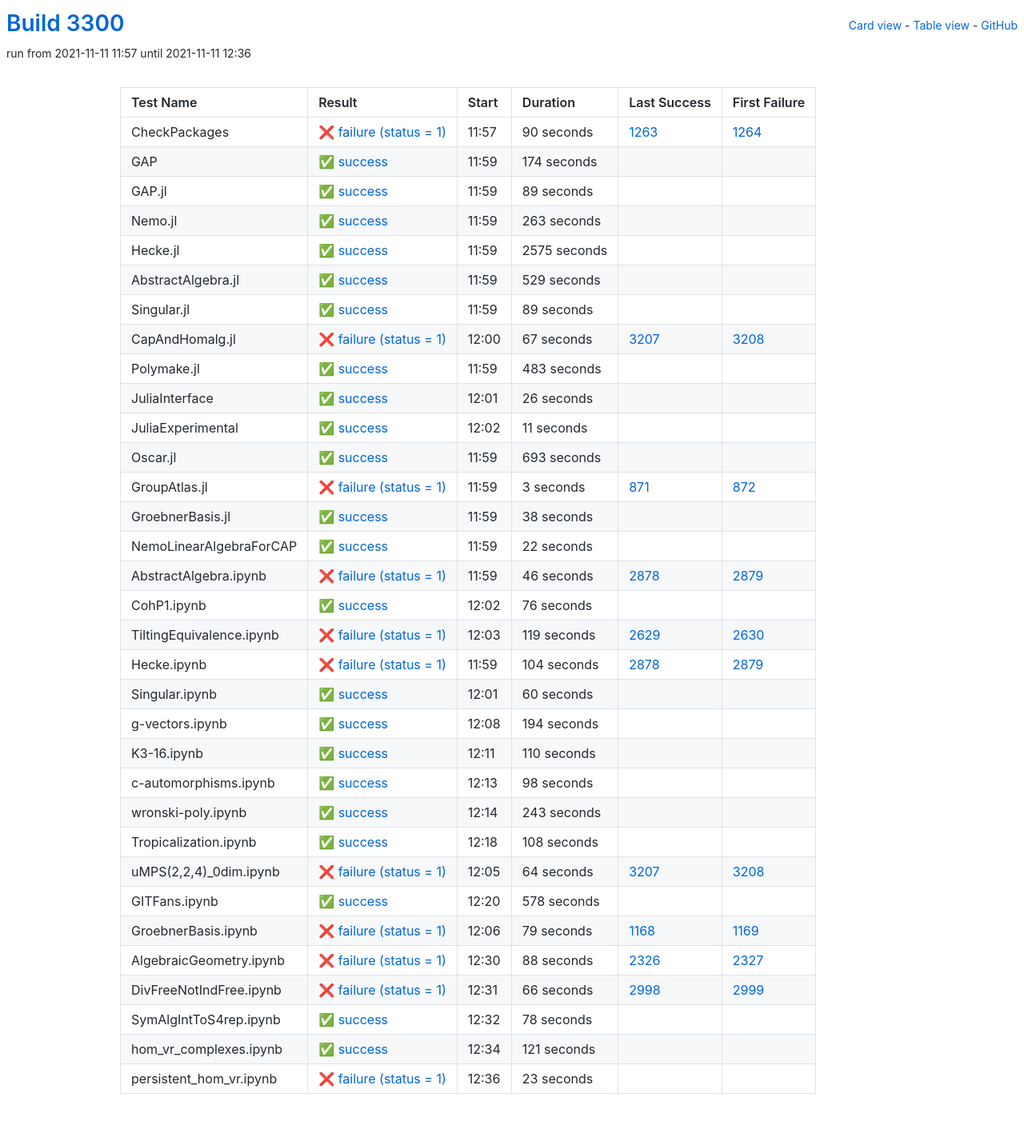
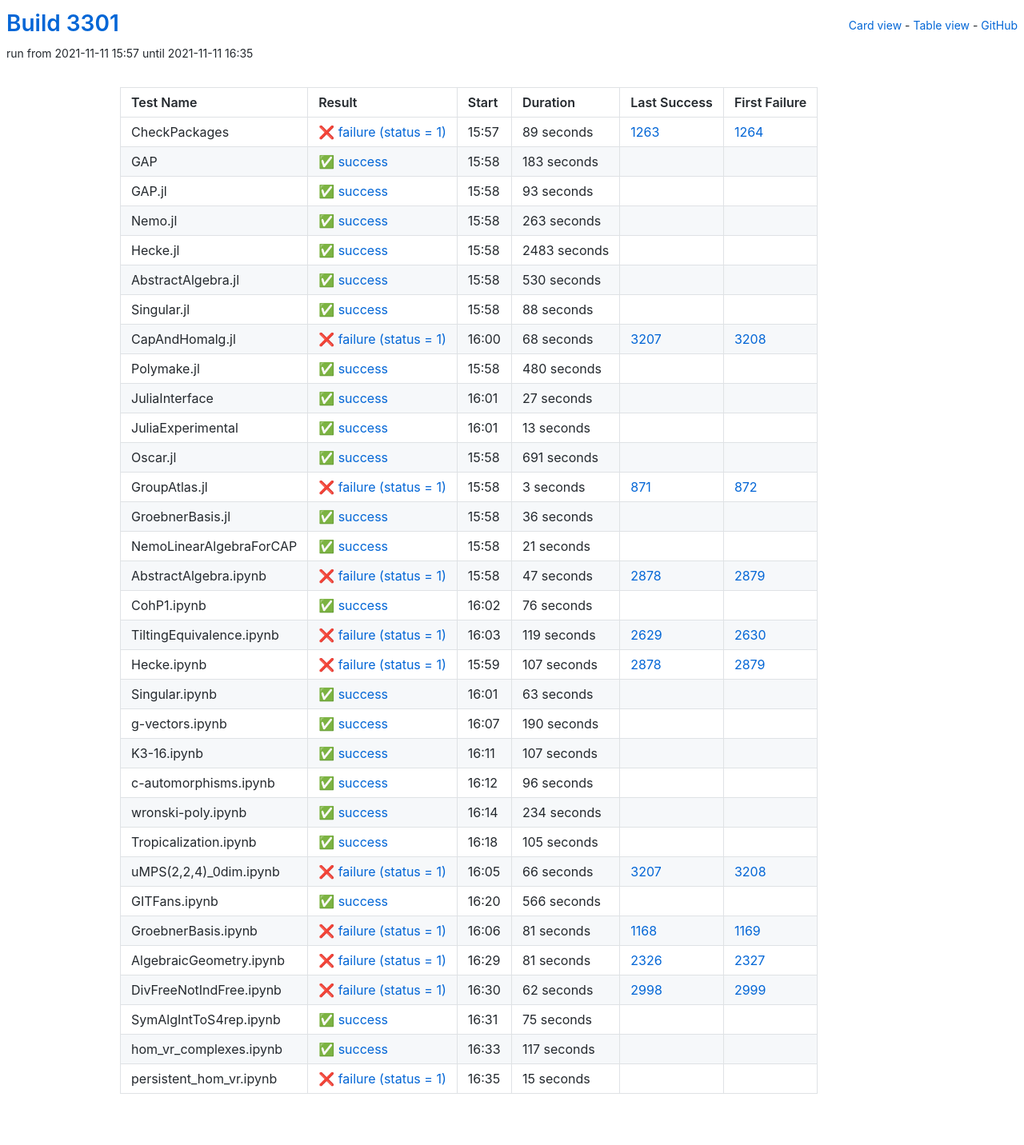
Before and after one commit to oscar-system/oscar-ci-status-stable, a Jekyll site: the page built from table.html, in a window 1280 px wide. Shown: the whole page at 80% size. Built offline with Jekyll 4.4.1, drawn with Linux system fonts in a browser that asks for light colours.

Commit message:
Build #3301

```diff
--- a/_data/ci.yml
+++ b/_data/ci.yml
@@ -1,6 +1,6 @@
 ---
-build: 3300
-build_url: https://oscarci.mathematik.uni-kl.de/job/oscar-stable/3300/
+build: 3301
+build_url: https://oscarci.mathematik.uni-kl.de/job/oscar-stable/3301/
 job: oscar-stable
 organization: oscar-system
 repo: oscar-ci-status-stable
@@ -8,44 +8,44 @@ repourl: https://github.com/oscar-system/oscar-ci-status-stable
 tests:
 - name: CheckPackages
   id: checkpackages
-  log: https://oscarci.mathematik.uni-kl.de/job/oscar-stable/3300/artifact/logs/build-3300/CheckPackages.log
-  start: 2021-11-11 11:57
+  log: https://oscarci.mathematik.uni-kl.de/job/oscar-stable/3301/artifact/logs/build-3301/CheckPackages.log
+  start: 2021-11-11 15:57
   success: false
   exitcode: 1
   status: failure
-  duration: 90
+  duration: 89
   last_success: 1263
   last_success_url: https://oscarci.mathematik.uni-kl.de/job/oscar-stable/1263/
   first_failure: 1264
   first_failure_url: https://oscarci.mathematik.uni-kl.de/job/oscar-stable/1264/
 - name: GAP
   id: gap
-  log: https://oscarci.mathematik.uni-kl.de/job/oscar-stable/3300/artifact/logs/build-3300/GAP.log
-  start: 2021-11-11 11:59
+  log: https://oscarci.mathematik.uni-kl.de/job/oscar-stable/3301/artifact/logs/build-3301/GAP.log
+  start: 2021-11-11 15:58
   success: true
   exitcode: 0
   status: success
-  duration: 174
+  duration: 183
   last_success: false
   last_success_url:
   first_failure: false
   first_failure_url:
 - name: GAP.jl
   id: gap-jl
-  log: https://oscarci.mathematik.uni-kl.de/job/oscar-stable/3300/artifact/logs/build-3300/GAP.jl.log
-  start: 2021-11-11 11:59
+  log: https://oscarci.mathematik.uni-kl.de/job/oscar-stable/3301/artifact/logs/build-3301/GAP.jl.log
+  start: 2021-11-11 15:58
   success: true
   exitcode: 0
   status: success
-  duration: 89
+  duration: 93
   last_success: false
   last_success_url:
   first_failure: false
   first_failure_url:
 - name: Nemo.jl
   id: nemo-jl
-  log: https://oscarci.mathematik.uni-kl.de/job/oscar-stable/3300/artifact/logs/build-3300/Nemo.jl.log
-  start: 2021-11-11 11:59
+  log: https://oscarci.mathematik.uni-kl.de/job/oscar-stable/3301/artifact/logs/build-3301/Nemo.jl.log
+  start: 2021-11-11 15:58
   success: true
   exitcode: 0
   status: success
@@ -56,104 +56,104 @@ tests:
   first_failure_url:
 - name: Hecke.jl
   id: hecke-jl
-  log: https://oscarci.mathematik.uni-kl.de/job/oscar-stable/3300/artifact/logs/build-3300/Hecke.jl.log
-  start: 2021-11-11 11:59
+  log: https://oscarci.mathematik.uni-kl.de/job/oscar-stable/3301/artifact/logs/build-3301/Hecke.jl.log
+  start: 2021-11-11 15:58
   success: true
   exitcode: 0
   status: success
-  duration: 2575
+  duration: 2483
   last_success: false
   last_success_url:
   first_failure: false
   first_failure_url:
 - name: AbstractAlgebra.jl
   id: abstractalgebra-jl
-  log: https://oscarci.mathematik.uni-kl.de/job/oscar-stable/3300/artifact/logs/build-3300/AbstractAlgebra.jl.log
-  start: 2021-11-11 11:59
+  log: https://oscarci.mathematik.uni-kl.de/job/oscar-stable/3301/artifact/logs/build-3301/AbstractAlgebra.jl.log
+  start: 2021-11-11 15:58
   success: true
   exitcode: 0
   status: success
-  duration: 529
+  duration: 530
   last_success: false
   last_success_url:
   first_failure: false
   first_failure_url:
 - name: Singular.jl
   id: singular-jl
-  log: https://oscarci.mathematik.uni-kl.de/job/oscar-stable/3300/artifact/logs/build-3300/Singular.jl.log
-  start: 2021-11-11 11:59
+  log: https://oscarci.mathematik.uni-kl.de/job/oscar-stable/3301/artifact/logs/build-3301/Singular.jl.log
+  start: 2021-11-11 15:58
   success: true
   exitcode: 0
   status: success
-  duration: 89
+  duration: 88
   last_success: false
   last_success_url:
   first_failure: false
   first_failure_url:
 - name: CapAndHomalg.jl
   id: capandhomalg-jl
-  log: https://oscarci.mathematik.uni-kl.de/job/oscar-stable/3300/artifact/logs/build-3300/CapAndHomalg.jl.log
-  start: 2021-11-11 12:00
+  log: https://oscarci.mathematik.uni-kl.de/job/oscar-stable/3301/artifact/logs/build-3301/CapAndHomalg.jl.log
+  start: 2021-11-11 16:00
   success: false
   exitcode: 1
   status: failure
-  duration: 67
+  duration: 68
   last_success: 3207
   last_success_url: https://oscarci.mathematik.uni-kl.de/job/oscar-stable/3207/
   first_failure: 3208
   first_failure_url: https://oscarci.mathematik.uni-kl.de/job/oscar-stable/3208/
 - name: Polymake.jl
   id: polymake-jl
-  log: https://oscarci.mathematik.uni-kl.de/job/oscar-stable/3300/artifact/logs/build-3300/Polymake.jl.log
-  start: 2021-11-11 11:59
+  log: https://oscarci.mathematik.uni-kl.de/job/oscar-stable/3301/artifact/logs/build-3301/Polymake.jl.log
+  start: 2021-11-11 15:58
   success: true
   exitcode: 0
   status: success
-  duration: 483
+  duration: 480
   last_success: false
   last_success_url:
   first_failure: false
   first_failure_url:
 - name: JuliaInterface
   id: juliainterface
-  log: https://oscarci.mathematik.uni-kl.de/job/oscar-stable/3300/artifact/logs/build-3300/JuliaInterface.log
-  start: 2021-11-11 12:01
+  log: https://oscarci.mathematik.uni-kl.de/job/oscar-stable/3301/artifact/logs/build-3301/JuliaInterface.log
+  start: 2021-11-11 16:01
   success: true
   exitcode: 0
   status: success
-  duration: 26
+  duration: 27
   last_success: false
   last_success_url:
   first_failure: false
   first_failure_url:
 - name: JuliaExperimental
   id: juliaexperimental
-  log: https://oscarci.mathematik.uni-kl.de/job/oscar-stable/3300/artifact/logs/build-3300/JuliaExperimental.log
-  start: 2021-11-11 12:02
+  log: https://oscarci.mathematik.uni-kl.de/job/oscar-stable/3301/artifact/logs/build-3301/JuliaExperimental.log
+  start: 2021-11-11 16:01
   success: true
   exitcode: 0
   status: success
-  duration: 11
+  duration: 13
   last_success: false
   last_success_url:
   first_failure: false
   first_failure_url:
 - name: Oscar.jl
   id: oscar-jl
-  log: https://oscarci.mathematik.uni-kl.de/job/oscar-stable/3300/artifact/logs/build-3300/Oscar.jl.log
-  start: 2021-11-11 11:59
+  log: https://oscarci.mathematik.uni-kl.de/job/oscar-stable/3301/artifact/logs/build-3301/Oscar.jl.log
+  start: 2021-11-11 15:58
   success: true
   exitcode: 0
   status: success
-  duration: 693
+  duration: 691
   last_success: false
   last_success_url:
   first_failure: false
   first_failure_url:
 - name: GroupAtlas.jl
   id: groupatlas-jl
-  log: https://oscarci.mathematik.uni-kl.de/job/oscar-stable/3300/artifact/logs/build-3300/GroupAtlas.jl.log
-  start: 2021-11-11 11:59
+  log: https://oscarci.mathematik.uni-kl.de/job/oscar-stable/3301/artifact/logs/build-3301/GroupAtlas.jl.log
+  start: 2021-11-11 15:58
   success: false
   exitcode: 1
   status: failure
@@ -164,44 +164,44 @@ tests:
   first_failure_url: https://oscarci.mathematik.uni-kl.de/job/oscar-stable/872/
 - name: GroebnerBasis.jl
   id: groebnerbasis-jl
-  log: https://oscarci.mathematik.uni-kl.de/job/oscar-stable/3300/artifact/logs/build-3300/GroebnerBasis.jl.log
-  start: 2021-11-11 11:59
+  log: https://oscarci.mathematik.uni-kl.de/job/oscar-stable/3301/artifact/logs/build-3301/GroebnerBasis.jl.log
+  start: 2021-11-11 15:58
   success: true
   exitcode: 0
   status: success
-  duration: 38
+  duration: 36
   last_success: false
   last_success_url:
   first_failure: false
   first_failure_url:
 - name: NemoLinearAlgebraForCAP
   id: nemolinearalgebraforcap
-  log: https://oscarci.mathematik.uni-kl.de/job/oscar-stable/3300/artifact/logs/build-3300/NemoLinearAlgebraForCAP.log
-  start: 2021-11-11 11:59
+  log: https://oscarci.mathematik.uni-kl.de/job/oscar-stable/3301/artifact/logs/build-3301/NemoLinearAlgebraForCAP.log
+  start: 2021-11-11 15:58
   success: true
   exitcode: 0
   status: success
-  duration: 22
+  duration: 21
   last_success: false
   last_success_url:
   first_failure: false
   first_failure_url:
 - name: AbstractAlgebra.ipynb
   id: abstractalgebra-ipynb
-  log: https://oscarci.mathematik.uni-kl.de/job/oscar-stable/3300/artifact/logs/build-3300/AbstractAlgebra.ipynb.log
-  start: 2021-11-11 11:59
+  log: https://oscarci.mathematik.uni-kl.de/job/oscar-stable/3301/artifact/logs/build-3301/AbstractAlgebra.ipynb.log
+  start: 2021-11-11 15:58
   success: false
   exitcode: 1
   status: failure
-  duration: 46
+  duration: 47
   last_success: 2878
   last_success_url: https://oscarci.mathematik.uni-kl.de/job/oscar-stable/2878/
   first_failure: 2879
   first_failure_url: https://oscarci.mathematik.uni-kl.de/job/oscar-stable/2879/
 - name: CohP1.ipynb
   id: cohp1-ipynb
-  log: https://oscarci.mathematik.uni-kl.de/job/oscar-stable/3300/artifact/logs/build-3300/CohP1.ipynb.log
-  start: 2021-11-11 12:02
+  log: https://oscarci.mathematik.uni-kl.de/job/oscar-stable/3301/artifact/logs/build-3301/CohP1.ipynb.log
+  start: 2021-11-11 16:02
   success: true
   exitcode: 0
   status: success
@@ -212,8 +212,8 @@ tests:
   first_failure_url:
 - name: TiltingEquivalence.ipynb
   id: tiltingequivalence-ipynb
-  log: https://oscarci.mathematik.uni-kl.de/job/oscar-stable/3300/artifact/logs/build-3300/TiltingEquivalence.ipynb.log
-  start: 2021-11-11 12:03
+  log: https://oscarci.mathematik.uni-kl.de/job/oscar-stable/3301/artifact/logs/build-3301/TiltingEquivalence.ipynb.log
+  start: 2021-11-11 16:03
   success: false
   exitcode: 1
   status: failure
@@ -224,180 +224,180 @@ tests:
   first_failure_url: https://oscarci.mathematik.uni-kl.de/job/oscar-stable/2630/
 - name: Hecke.ipynb
   id: hecke-ipynb
-  log: https://oscarci.mathematik.uni-kl.de/job/oscar-stable/3300/artifact/logs/build-3300/Hecke.ipynb.log
-  start: 2021-11-11 11:59
+  log: https://oscarci.mathematik.uni-kl.de/job/oscar-stable/3301/artifact/logs/build-3301/Hecke.ipynb.log
+  start: 2021-11-11 15:59
   success: false
   exitcode: 1
   status: failure
-  duration: 104
+  duration: 107
   last_success: 2878
   last_success_url: https://oscarci.mathematik.uni-kl.de/job/oscar-stable/2878/
   first_failure: 2879
   first_failure_url: https://oscarci.mathematik.uni-kl.de/job/oscar-stable/2879/
 - name: Singular.ipynb
   id: singular-ipynb
-  log: https://oscarci.mathematik.uni-kl.de/job/oscar-stable/3300/artifact/logs/build-3300/Singular.ipynb.log
-  start: 2021-11-11 12:01
+  log: https://oscarci.mathematik.uni-kl.de/job/oscar-stable/3301/artifact/logs/build-3301/Singular.ipynb.log
+  start: 2021-11-11 16:01
   success: true
   exitcode: 0
   status: success
-  duration: 60
+  duration: 63
   last_success: false
   last_success_url:
   first_failure: false
   first_failure_url:
 - name: g-vectors.ipynb
   id: g-vectors-ipynb
-  log: https://oscarci.mathematik.uni-kl.de/job/oscar-stable/3300/artifact/logs/build-3300/g-vectors.ipynb.log
-  start: 2021-11-11 12:08
+  log: https://oscarci.mathematik.uni-kl.de/job/oscar-stable/3301/artifact/logs/build-3301/g-vectors.ipynb.log
+  start: 2021-11-11 16:07
   success: true
   exitcode: 0
   status: success
-  duration: 194
+  duration: 190
   last_success: false
   last_success_url:
   first_failure: false
   first_failure_url:
 - name: K3-16.ipynb
   id: k3-16-ipynb
-  log: https://oscarci.mathematik.uni-kl.de/job/oscar-stable/3300/artifact/logs/build-3300/K3-16.ipynb.log
-  start: 2021-11-11 12:11
+  log: https://oscarci.mathematik.uni-kl.de/job/oscar-stable/3301/artifact/logs/build-3301/K3-16.ipynb.log
+  start: 2021-11-11 16:11
   success: true
   exitcode: 0
   status: success
-  duration: 110
+  duration: 107
   last_success: false
   last_success_url:
   first_failure: false
   first_failure_url:
 - name: c-automorphisms.ipynb
   id: c-automorphisms-ipynb
-  log: https://oscarci.mathematik.uni-kl.de/job/oscar-stable/3300/artifact/logs/build-3300/c-automorphisms.ipynb.log
-  start: 2021-11-11 12:13
+  log: https://oscarci.mathematik.uni-kl.de/job/oscar-stable/3301/artifact/logs/build-3301/c-automorphisms.ipynb.log
+  start: 2021-11-11 16:12
   success: true
   exitcode: 0
   status: success
-  duration: 98
+  duration: 96
   last_success: false
   last_success_url:
   first_failure: false
   first_failure_url:
 - name: wronski-poly.ipynb
   id: wronski-poly-ipynb
-  log: https://oscarci.mathematik.uni-kl.de/job/oscar-stable/3300/artifact/logs/build-3300/wronski-poly.ipynb.log
-  start: 2021-11-11 12:14
+  log: https://oscarci.mathematik.uni-kl.de/job/oscar-stable/3301/artifact/logs/build-3301/wronski-poly.ipynb.log
+  start: 2021-11-11 16:14
   success: true
   exitcode: 0
   status: success
-  duration: 243
+  duration: 234
   last_success: false
   last_success_url:
   first_failure: false
   first_failure_url:
 - name: Tropicalization.ipynb
   id: tropicalization-ipynb
-  log: https://oscarci.mathematik.uni-kl.de/job/oscar-stable/3300/artifact/logs/build-3300/Tropicalization.ipynb.log
-  start: 2021-11-11 12:18
+  log: https://oscarci.mathematik.uni-kl.de/job/oscar-stable/3301/artifact/logs/build-3301/Tropicalization.ipynb.log
+  start: 2021-11-11 16:18
   success: true
   exitcode: 0
   status: success
-  duration: 108
+  duration: 105
   last_success: false
   last_success_url:
   first_failure: false
   first_failure_url:
 - name: uMPS(2,2,4)_0dim.ipynb
   id: umps-2-2-4-0dim-ipynb
-  log: https://oscarci.mathematik.uni-kl.de/job/oscar-stable/3300/artifact/logs/build-3300/uMPS-2-2-4-_0dim.ipynb.log
-  start: 2021-11-11 12:05
+  log: https://oscarci.mathematik.uni-kl.de/job/oscar-stable/3301/artifact/logs/build-3301/uMPS-2-2-4-_0dim.ipynb.log
+  start: 2021-11-11 16:05
   success: false
   exitcode: 1
   status: failure
-  duration: 64
+  duration: 66
   last_success: 3207
   last_success_url: https://oscarci.mathematik.uni-kl.de/job/oscar-stable/3207/
   first_failure: 3208
   first_failure_url: https://oscarci.mathematik.uni-kl.de/job/oscar-stable/3208/
 - name: GITFans.ipynb
   id: gitfans-ipynb
-  log: https://oscarci.mathematik.uni-kl.de/job/oscar-stable/3300/artifact/logs/build-3300/GITFans.ipynb.log
-  start: 2021-11-11 12:20
+  log: https://oscarci.mathematik.uni-kl.de/job/oscar-stable/3301/artifact/logs/build-3301/GITFans.ipynb.log
+  start: 2021-11-11 16:20
   success: true
   exitcode: 0
   status: success
-  duration: 578
+  duration: 566
   last_success: false
   last_success_url:
   first_failure: false
   first_failure_url:
 - name: GroebnerBasis.ipynb
   id: groebnerbasis-ipynb
-  log: https://oscarci.mathematik.uni-kl.de/job/oscar-stable/3300/artifact/logs/build-3300/GroebnerBasis.ipynb.log
-  start: 2021-11-11 12:06
+  log: https://oscarci.mathematik.uni-kl.de/job/oscar-stable/3301/artifact/logs/build-3301/GroebnerBasis.ipynb.log
+  start: 2021-11-11 16:06
   success: false
   exitcode: 1
   status: failure
-  duration: 79
+  duration: 81
   last_success: 1168
   last_success_url: https://oscarci.mathematik.uni-kl.de/job/oscar-stable/1168/
   first_failure: 1169
   first_failure_url: https://oscarci.mathematik.uni-kl.de/job/oscar-stable/1169/
 - name: AlgebraicGeometry.ipynb
   id: algebraicgeometry-ipynb
-  log: https://oscarci.mathematik.uni-kl.de/job/oscar-stable/3300/artifact/logs/build-3300/AlgebraicGeometry.ipynb.log
-  start: 2021-11-11 12:30
+  log: https://oscarci.mathematik.uni-kl.de/job/oscar-stable/3301/artifact/logs/build-3301/AlgebraicGeometry.ipynb.log
+  start: 2021-11-11 16:29
   success: false
   exitcode: 1
   status: failure
-  duration: 88
+  duration: 81
   last_success: 2326
   last_success_url: https://oscarci.mathematik.uni-kl.de/job/oscar-stable/2326/
   first_failure: 2327
   first_failure_url: https://oscarci.mathematik.uni-kl.de/job/oscar-stable/2327/
 - name: DivFreeNotIndFree.ipynb
   id: divfreenotindfree-ipynb
-  log: https://oscarci.mathematik.uni-kl.de/job/oscar-stable/3300/artifact/logs/build-3300/DivFreeNotIndFree.ipynb.log
-  start: 2021-11-11 12:31
+  log: https://oscarci.mathematik.uni-kl.de/job/oscar-stable/3301/artifact/logs/build-3301/DivFreeNotIndFree.ipynb.log
+  start: 2021-11-11 16:30
   success: false
   exitcode: 1
   status: failure
-  duration: 66
+  duration: 62
   last_success: 2998
   last_success_url: https://oscarci.mathematik.uni-kl.de/job/oscar-stable/2998/
   first_failure: 2999
   first_failure_url: https://oscarci.mathematik.uni-kl.de/job/oscar-stable/2999/
 - name: SymAlgIntToS4rep.ipynb
   id: symalginttos4rep-ipynb
-  log: https://oscarci.mathematik.uni-kl.de/job/oscar-stable/3300/artifact/logs/build-3300/SymAlgIntToS4rep.ipynb.log
-  start: 2021-11-11 12:32
+  log: https://oscarci.mathematik.uni-kl.de/job/oscar-stable/3301/artifact/logs/build-3301/SymAlgIntToS4rep.ipynb.log
+  start: 2021-11-11 16:31
   success: true
   exitcode: 0
   status: success
-  duration: 78
+  duration: 75
   last_success: false
   last_success_url:
   first_failure: false
   first_failure_url:
 - name: hom_vr_complexes.ipynb
   id: hom-vr-complexes-ipynb
-  log: https://oscarci.mathematik.uni-kl.de/job/oscar-stable/3300/artifact/logs/build-3300/hom_vr_complexes.ipynb.log
-  start: 2021-11-11 12:34
+  log: https://oscarci.mathematik.uni-kl.de/job/oscar-stable/3301/artifact/logs/build-3301/hom_vr_complexes.ipynb.log
+  start: 2021-11-11 16:33
   success: true
   exitcode: 0
   status: success
-  duration: 121
+  duration: 117
   last_success: false
   last_success_url:
   first_failure: false
   first_failure_url:
 - name: persistent_hom_vr.ipynb
   id: persistent-hom-vr-ipynb
-  log: https://oscarci.mathematik.uni-kl.de/job/oscar-stable/3300/artifact/logs/build-3300/persistent_hom_vr.ipynb.log
-  start: 2021-11-11 12:36
+  log: https://oscarci.mathematik.uni-kl.de/job/oscar-stable/3301/artifact/logs/build-3301/persistent_hom_vr.ipynb.log
+  start: 2021-11-11 16:35
   success: false
   exitcode: 1
   status: failure
-  duration: 23
+  duration: 15
   last_success: false
   last_success_url:
   first_failure: false
```
Also changed, not shown: README.md.
